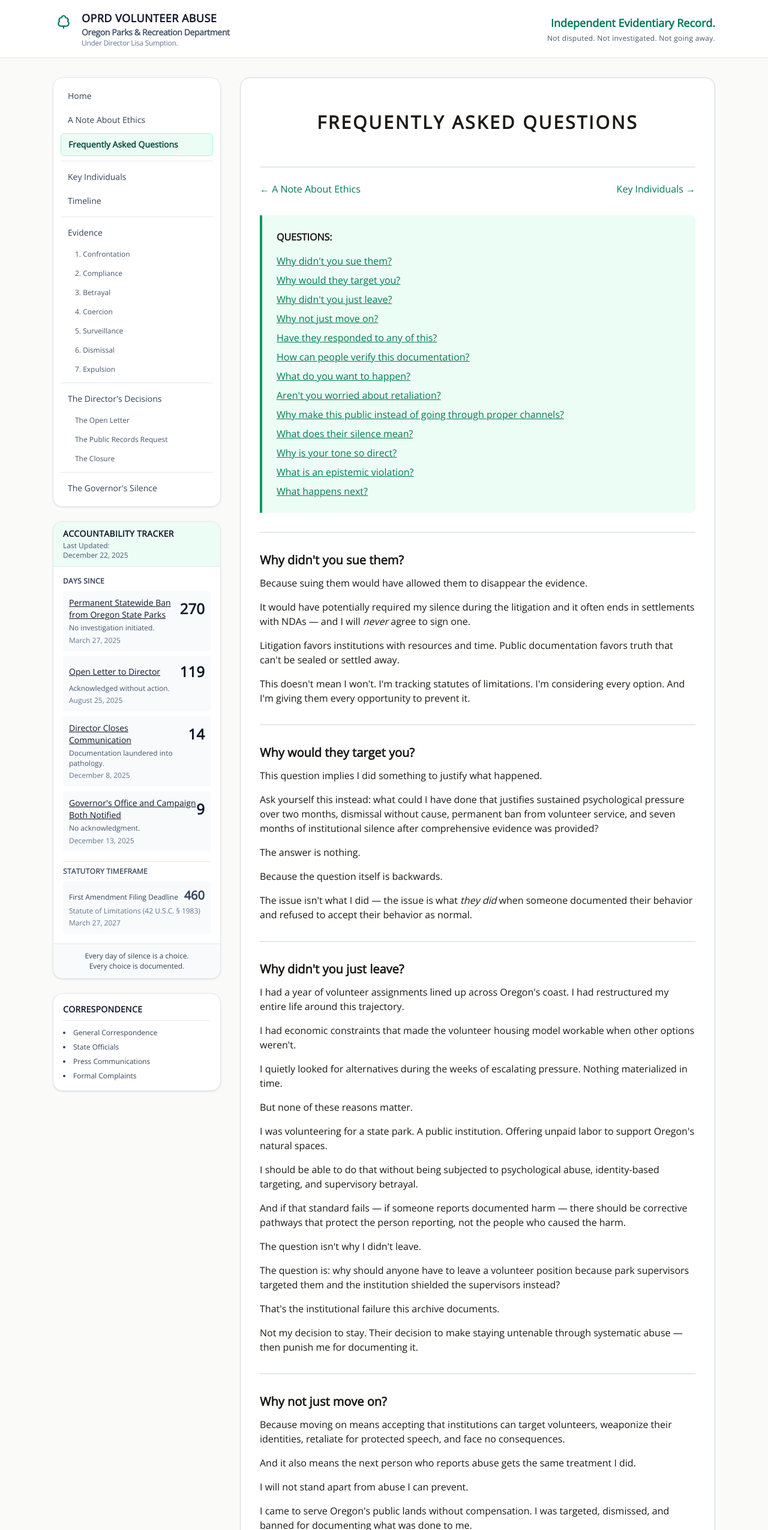
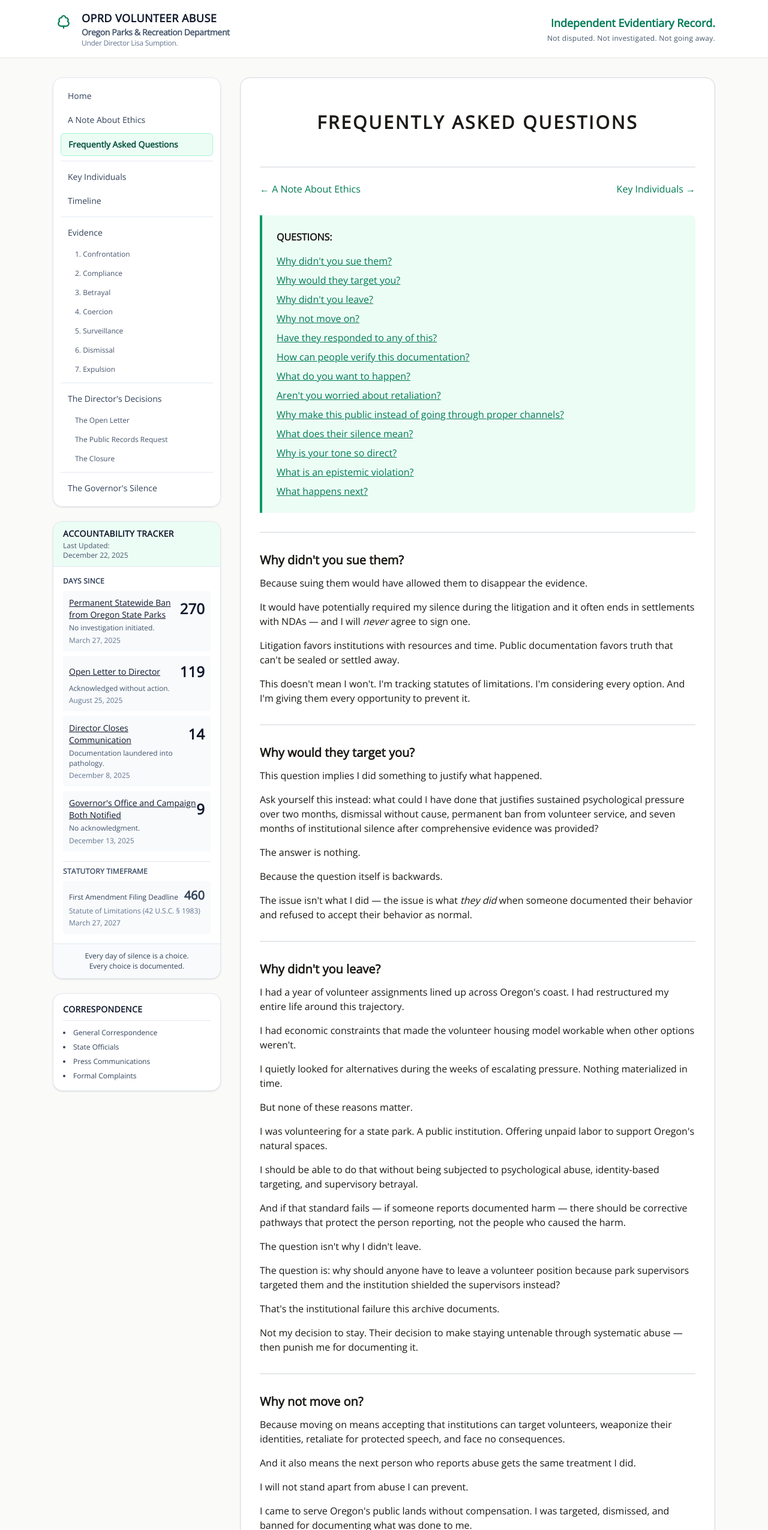
Before and after one commit to rswfire/rswfire.oprd, a Next.js app: page /faq in a window 1280 px wide. Shown: the top 2551 px of the page at 60% size. Built offline with nearby package versions, Linux system fonts and the light colour scheme.

Commit message:
Updated Faq.tsx

```diff
--- a/app/(archive)/faq/page.tsx
+++ b/app/(archive)/faq/page.tsx
@@ -22,8 +22,8 @@ export default function FAQPage() {
                     <ul className="space-y-2">
                         <li><a href="#sue" className="text-emerald-700 underline hover:text-emerald-600">Why didn't you sue them?</a></li>
                         <li><a href="#target" className="text-emerald-700 underline hover:text-emerald-600">Why would they target you?</a></li>
-                        <li><a href="#leave" className="text-emerald-700 underline hover:text-emerald-600">Why didn't you just leave?</a></li>
-                        <li><a href="#move-on" className="text-emerald-700 underline hover:text-emerald-600">Why not just move on?</a></li>
+                        <li><a href="#leave" className="text-emerald-700 underline hover:text-emerald-600">Why didn't you leave?</a></li>
+                        <li><a href="#move-on" className="text-emerald-700 underline hover:text-emerald-600">Why not move on?</a></li>
                         <li><a href="#response" className="text-emerald-700 underline hover:text-emerald-600">Have they responded to any of this?</a></li>
                         <li><a href="#verify" className="text-emerald-700 underline hover:text-emerald-600">How can people verify this documentation?</a></li>
                         <li><a href="#accountability" className="text-emerald-700 underline hover:text-emerald-600">What do you want to happen?</a></li>
@@ -72,7 +72,7 @@ export default function FAQPage() {
                 {/* Question 3 */}
                 <div id="leave" className="scroll-mt-48">
                     <h2 className="text-xl font-semibold mb-3">
-                        Why didn't you just leave?
+                        Why didn't you leave?
                     </h2>
                     <div className="space-y-4">
                         <div>I had a year of volunteer assignments lined up across Oregon's coast. I had restructured my entire life around this trajectory.</div>
@@ -94,7 +94,7 @@ export default function FAQPage() {
                 {/* Question 4 */}
                 <div id="move-on" className="scroll-mt-48">
                     <h2 className="text-xl font-semibold mb-3">
-                        Why not just move on?
+                        Why not move on?
                     </h2>
                     <div className="space-y-4">
                         <div>Because moving on means accepting that institutions can target volunteers, weaponize their identities, retaliate for protected speech, and face no consequences.</div>
```
